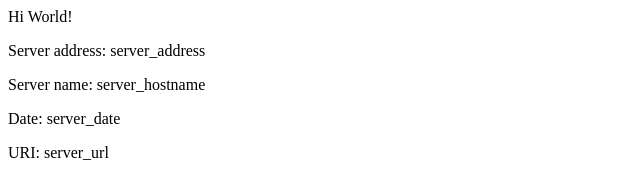
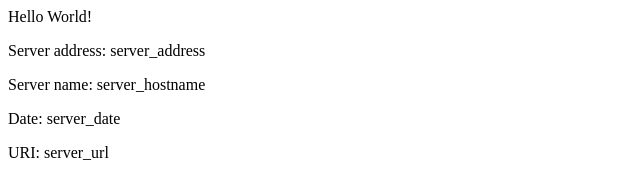
Before and after one commit to kmsbmadhan/eks-example, a plain HTML site: page src/index.html in a window 1280 px wide. Shown: the full height of the page, 0-640 px from the left. Drawn offline with Linux system fonts and the light colour scheme.

Commit message:
Revert "v2 Updating home page"
This reverts commit 4fd5fb7f8a791d390d97578e920bf05fba4e86e1.

```diff
--- a/src/index.html
+++ b/src/index.html
@@ -2,7 +2,7 @@
 <title>Hello World</title>
 </head>
 <div class="info">
-<h>Hi World!</h>
+<h>Hello World!</h>
 <p><span>Server&nbsp;address:</span> <span>server_address</span></p>
 <p><span>Server&nbsp;name:</span> <span>server_hostname</span></p>
 <p class="smaller"><span>Date:</span> <span>server_date</span></p>
```
